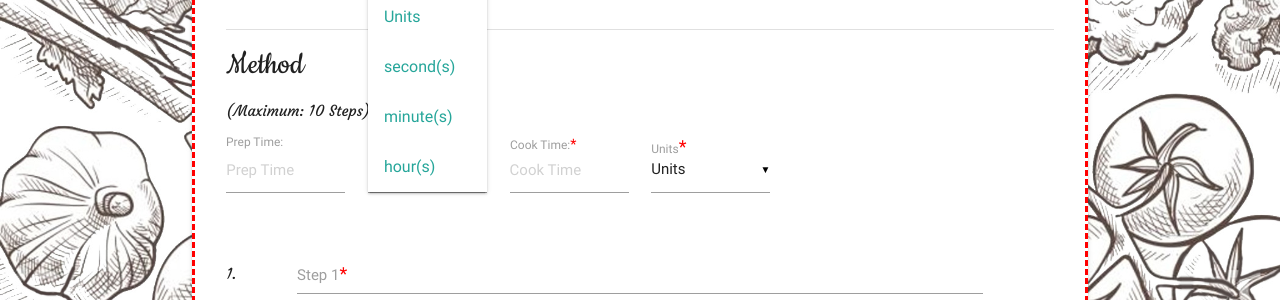
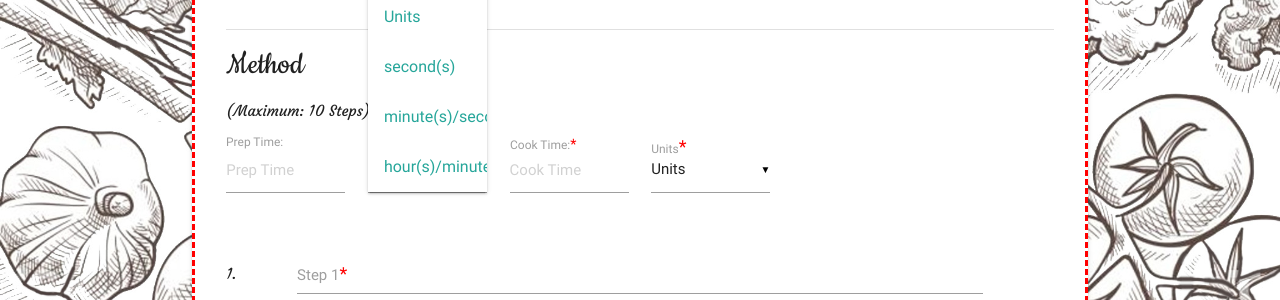
Before and after one commit to selinaerhabor/onetwocook, a Flask app: page /add_recipe in a window 1280 px wide, after a click on "Units". Shown: the part 1272-1572 px from the top of the page. Run offline with Flask 2, Linux system fonts and the light colour scheme; data that the repository does not hold is empty; some libraries are stand-ins or nearby versions.

Commit message:
Added step of .01 to all units and time to allow up to two decimal places to be submitted in the Add a Recipe form and amended the time units accordingly. This is particularly useful for recipes which take 1hr 20 mins.

```diff
--- a/templates/addrecipe.html
+++ b/templates/addrecipe.html
@@ -677,8 +677,8 @@
                     <select name="pt_units" required>
                       <option selected>Units</option>
                       <option value="second(s)">second(s)</option>
-                      <option value="minute(s)">minute(s)</option>
-                      <option value="hour(s)">hour(s)</option>
+                      <option value="minute(s)/seconds(s)">minute(s)/second(s)</option>
+                      <option value="hour(s)/minute(s)">hour(s)/minute(s)</option>
                     </select>
                     <label for="pt_units">Units</label>
                   </div>
@@ -690,8 +690,8 @@
                     <select name="ct_units" required>
                       <option selected>Units</option>
                       <option value="second(s)">second(s)</option>
-                      <option value="minute(s)">minute(s)</option>
-                      <option value="hour(s)">hour(s)</option>
+                      <option value="minute(s)/seconds(s)">minute(s)/seconds(s)</option>
+                      <option value="hour(s)/minute(s)">hour(s)/minute(s)</option>
                     </select>
                     <label for="ct_units">Units<span class="input_required">*</span></label>
                   </div>
```
